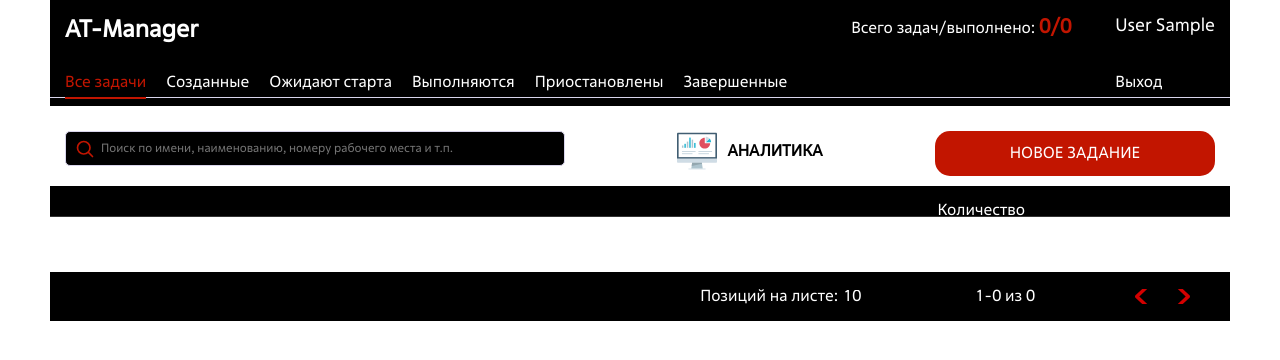
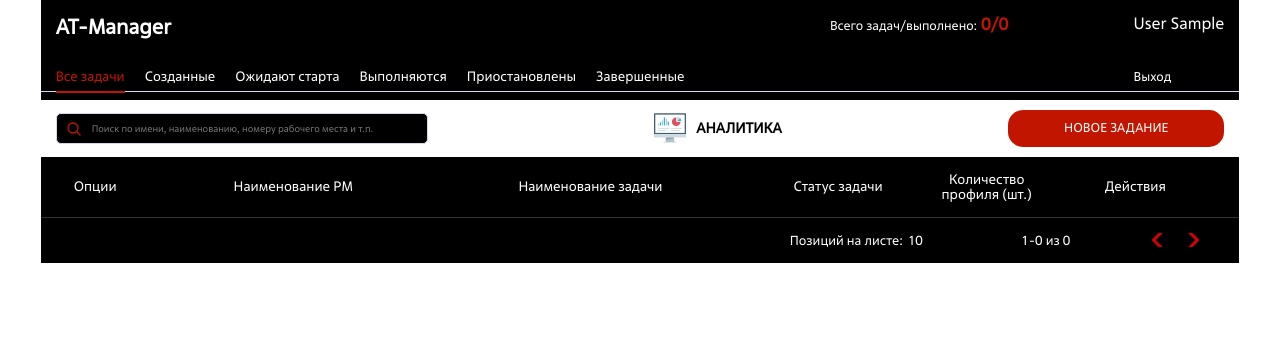
Before and after one commit to Nenakhov-Maxim/AT-Manager-App, a Django app: page /master/ in a window 1280 px wide. Shown: the top 360 px of the page. Run offline with Django 5.2, Linux system fonts and the light colour scheme; the visitor is signed in with stand-in values (Sample User, id 1); data that the repository does not hold is empty.

Commit message:
media master

```diff
--- a/app/settings.py
+++ b/app/settings.py
@@ -25,7 +25,7 @@
 # SECURITY WARNING: don't run with debug turned on in production!
 DEBUG = True
 
-ALLOWED_HOSTS = ['192.168.0.8', '127.0.0.1']
+ALLOWED_HOSTS = ['192.168.0.8', '127.0.0.1', '192.168.195.168']
 
 
 # Application definition
--- a/app/static/css/master.css
+++ b/app/static/css/master.css
@@ -30,12 +30,28 @@
 }
 
 .header-menu-list {
+  position: relative;
   display: flex;
   flex-wrap: nowrap;
   flex-direction: row;
   padding: 0;
   list-style: none;
   margin: 30px 0 15px 0;
+}
+
+.header-menu-wrapper::after  {
+  cursor: pointer;
+  display: none;
+  position: absolute;
+  content: '';
+  background-image: url('../img/menu.svg');
+  background-position: center;
+  background-repeat: no-repeat;
+  background-size: cover;
+  width: 20px;
+  height: 20px;
+  left: 15px;
+  top: 40px;
 }
 
 .header-menu-item {
@@ -99,7 +115,7 @@
   justify-content: space-between;
   padding-left: 15px;
   padding-right: 15px;
-  padding-top: 15px;
+  align-items: center;
   margin-bottom: 10px;
 }
 
@@ -194,6 +210,7 @@
   background-color: black;
   border-bottom: 1px solid #333;
   align-items: center;
+  height: 30px;
 }
 
 .task-cards-list {
@@ -431,7 +448,7 @@
   border-bottom: 1px dashed #C21500
 }
 
-.more-info__text::after {
+.actions__more-info::after {
   position: absolute;
   content: '';
   background-image: url('../img/More.svg');
@@ -440,8 +457,8 @@
   background-size: cover;
   width: 25px;
   height: 25px;
-  top: 0;
-  right: -80px;
+  top: 42px;
+  right: -5px;
   cursor: pointer;
 }
 
@@ -710,6 +727,7 @@
   display: flex;
   flex-wrap: nowrap;
   flex-direction: row;
+  align-items: center;
 }
 
 .position-in-list__title-block  {
@@ -747,6 +765,7 @@
   z-index: 100;
   top: 0;
   left: 0;
+  overflow: auto;
 }
 
 .edit-task-popup {
@@ -760,6 +779,7 @@
   z-index: 100;
   top: 0;
   left: 0;
+
 }
 
 .new-task-popup-wrapper {
@@ -768,6 +788,12 @@
   width:1000px;
   z-index:2;
   background-color: white;
+  overflow: auto;
+  top: 0;
+  margin-bottom: 10px;
+  margin-top: 10px;
+  top: 0;
+  position: sticky;
 }
 
 .edit-task-popup-wrapper {
--- /dev/null
+++ b/app/static/css/media-master.css
@@ -0,0 +1,266 @@
+@media (max-width: 1600px) {
+  .more-information__event  {
+   font-size: calc(16px + (16 - 13) * (100vw - 1600px) / (1600 - 1200) );
+  }
+  .header-menu-list {
+    font-size: calc(16px + (16 - 10) * (100vw - 1600px) / (1600 - 800) );
+  }
+  .task-headers-list {
+    font-size: calc(16px + (16 - 9) * (100vw - 1600px) / (1600 - 600) );
+
+  }
+  .logout  {
+    font-size: calc(16px + (16 - 12) * (100vw - 1600px) / (1600 - 1200) );
+  }
+  .card-item__title {
+    font-size: calc(18px + (18 - 14) * (100vw - 1600px) / (1600 - 1200) );
+  }
+  .new-task-button {
+    width: calc(280px + (280 - 200) * (100vw - 1600px) / (1600 - 1200) );
+    height: calc(45px + (45 - 35) * (100vw - 1600px) / (1600 - 1200) );
+    font-size: calc(16px + (16 - 12) * (100vw - 1600px) / (1600 - 1200) );
+    min-width: 150px;
+    min-height: 35px;
+  }
+  .search-item {
+    width: calc(500px + (500 - 340) * (100vw - 1600px) / (1600 - 1200) );
+    font-size: calc(12px + (12 - 9) * (100vw - 1600px) / (1600 - 1200) );
+    height: calc(35px + (35 - 25) * (100vw - 1600px) / (1600 - 800) );
+    min-width: 190px;
+  }
+  .toolbars__search::after {
+    width: calc(20px + (20 - 10) * (100vw - 1600px) / (1600 - 800) );
+    height: calc(20px + (20 - 10) * (100vw - 1600px) / (1600 - 800) );
+  }
+  .task-status-widget__text {
+    font-size: calc(16px + (16 - 12) * (100vw - 1600px) / (1600 - 1200) );
+    border-radius: calc(10px + (10 - 6) * (100vw - 1600px) / (1600 - 800) );
+    padding-left: calc(35px + (35 - 20) * (100vw - 1600px) / (1600 - 800) );
+  }
+  .task-status-widget ::before {
+    top: calc(8px + (8 - 5) * (100vw - 1600px) / (1600 - 1200) );
+    left: calc(14px + (14 - 10) * (100vw - 1600px) / (1600 - 1200) );
+  }
+  .toolbars__sub_tasks {
+    font-size: calc(16px + (16 - 14) * (100vw - 1600px) / (1600 - 1200) );
+  }
+  .toolbars__sub_tasks img {
+    width: calc(40px + (40 - 30) * (100vw - 1600px) / (1600 - 1200) );
+  }
+  .stats-info__text {
+    font-size: calc(16px + (16 - 12) * (100vw - 1600px) / (1600 - 1200) );
+  }
+  .stats-info__num {
+    font-size: calc(20px + (20 - 16) * (100vw - 1600px) / (1600 - 1200) );
+  }
+  .toolbar-item__history__svg {
+    width: calc(25px + (25 - 13) * (100vw - 1600px) / (1600 - 400) );
+    height: calc(25px + (25 - 13) * (100vw - 1600px) / (1600 - 400) );
+  }
+  .toolbar-item__checkbox {
+    width: calc(25px + (25 - 13) * (100vw - 1600px) / (1600 - 400) );
+    height: calc(25px + (25 - 13) * (100vw - 1600px) / (1600 - 400) );
+    margin-right: calc(30px + (30 - 15) * (100vw - 1600px) / (1600 - 800) );
+  }
+  .person-info__name {
+    font-size: calc(18px + (18 - 16) * (100vw - 1600px) / (1600 - 1200) );
+  }
+  .person-info__department {
+    font-size: calc(12px + (12 - 10) * (100vw - 1600px) / (1600 - 1200) );
+  }
+  .header-logo  {
+    font-size: calc(24px + (24 - 20) * (100vw - 1600px) / (1600 - 1200) );
+  }
+  .footer-content {
+    font-size: calc(16px + (16 - 7) * (100vw - 1600px) / (1600 - 600) );
+
+  }
+  .navigation__left {
+    width: calc(15px + (15 - 10) * (100vw - 1600px) / (1600 - 600) );
+    height: calc(15px + (15 - 10) * (100vw - 1600px) / (1600 - 600) );
+    margin-right: calc(25px + (25 - 20) * (100vw - 1600px) / (1600 - 1200) );
+    min-width: 8px;
+    min-height: 8px;
+  }
+  .navigation__right {
+    width: calc(15px + (15 - 10) * (100vw - 1600px) / (1600 - 600) );
+    height: calc(15px + (15 - 10) * (100vw - 1600px) / (1600 - 600) );
+    min-width: 8px;
+    min-height: 8px;
+  }
+  .footer-content__navigation ::after {
+    width: calc(15px + (15 - 10) * (100vw - 1600px) / (1600 - 600) );
+    height: calc(15px + (15 - 10) * (100vw - 1600px) / (1600 - 600) );
+    min-width: 8px;
+    min-height: 8px;
+  }
+  .worplace-name__equipment {
+    font-size: calc(12px + (12 - 9) * (100vw - 1600px) / (1600 - 400) );
+  }
+  .wrapper {
+    margin-left: calc(50px + (50 - 15) * (100vw - 1600px) / (1600 - 400) );
+    margin-right: calc(50px + (50 - 15) * (100vw - 1600px) / (1600 - 400) );
+  }
+  .footer-content__position-in-list  {
+    margin-right: calc(100px + (100 - 30) * (100vw - 1600px) / (1600 - 400) );
+  }
+  .footer-content__all-task-info  {
+    margin-right: calc(100px + (100 - 30) * (100vw - 1600px) / (1600 - 400) );
+  }
+  .footer-content__navigation {
+    margin-right: calc(25px + (25- 15) * (100vw - 1600px) / (1600 - 400) );
+  }
+  .more-information__head-names  {
+    font-size: calc(16px + (16 - 4) * (100vw - 1600px) / (1600 - 400) );
+  }
+  .new-task-popup-wrapper {
+    width: calc(1000px + (1000 - 600) * (100vw - 1600px) / (1600 - 800) );
+  }
+  .new-task-popup input {
+    width: calc(250px + (250 - 150) * (100vw - 1600px) / (1600 - 800) );
+  }
+  .new-task-popup select {
+    width: calc(250px + (250 - 150) * (100vw - 1600px) / (1600 - 800) );
+  }
+  .new-task-popup {
+    font-size: calc(16px + (16 - 10) * (100vw - 1600px) / (1600 - 400) );
+  }
+  .new-task-popup-wrapper {
+    grid-template-rows: 15vh 1.5fr 1.5fr;
+  }
+  .new-task-popup__title-block {
+    max-height: 550px;
+  }
+}
+
+@media (max-width: 1000px) {
+  .task-status__text {
+    display: none;
+  }
+  .task-status-widget__text {
+    border: none;
+  }
+  .actions__more-info::after {
+    top: 21px;
+  }
+  .new-task-popup__content-block {
+    grid-template-columns: 1fr 1fr;
+  }
+}
+
+@media (max-width: 800px) {
+  .more-info__text {
+    display: none;
+  }
+  .actions__more-info::after {
+    right: calc(50px + (50 - 30) * (100vw - 1600px) / (1600 - 600) );
+  }
+  .header-menu-wrapper::after {
+    display: inherit;
+  }
+  .header-menu-list {
+    display: none;
+    position: absolute;
+    flex-direction: column;
+    width: 130px;
+    height: 155px;
+    background-color: black;
+    z-index: 2;
+    left: 0;
+    padding: 5px;
+
+  }
+  .header-menu-item {
+    margin-bottom: 15px;
+    margin-right: 0;
+
+  }
+  .active::after {
+    position: absolute;
+    content: '';
+    width: 100%;
+    height: 2px;
+    background-color: #C21500;
+    left: 0px;
+    bottom: -5px;
+    z-index: 1;
+  }
+  .header-border {
+    display: none;
+  }
+  .actions__more-info::after {
+    width: calc(25px + (25 - 15) * (100vw - 800px) / (800 - 400) );
+    height: calc(25px + (25 - 15) * (100vw - 800px) / (800 - 400) );
+    top: calc(21px + (21 - 30) * (100vw - 800px) / (800 - 400) );
+  }
+
+  .logout {
+    font-size: 10px;
+    margin-top: 10px;
+  }
+  .popup-content-block__footer {
+    grid-template-columns: 1fr;
+  }
+  .new-task-popup__content-block {
+    grid-template-columns: 1fr;
+  }
+  .new-task-popup input {
+    width: 100%;
+  }
+  .new-task-popup select {
+    width: 100%;
+  }
+}
+
+@media (max-width: 600px) {
+  .task-status-widget ::before {
+    top: 2.5px;
+    left: 4px;
+    width: calc(7px + (7 - 5) * (100vw - 600px) / (600 - 400) );
+    height: calc(7px + (7 - 5) * (100vw - 600px) / (600 - 400) );
+  }
+  .new-task-button {
+    font-size: 8px;
+  }
+  .toolbars {
+    flex-direction: column;
+  }
+  .toolbars__search {
+    margin-bottom: 10px;
+
+  }
+  .toolbars__sub_tasks {
+    margin-bottom: 10px;
+  }
+  .toolbars__new-task{
+    margin-bottom: 10px;
+  }
+  .stats-info__text {
+    font-size: 7px;
+  }
+  .header-stats {
+    display: flex;
+    flex-direction: column;
+    align-items: center;
+  }
+  .stats-info__num{
+    margin-top: 10px;
+    font-size: 12px;
+  }
+  .more-information__event {
+    font-size: 6px;
+  }
+  .new-task-popup__content-block {
+    text-align: center;
+
+  }
+  .popup-content-block__footer  {
+    text-align: center;
+  }
+  .new-task-popup input {
+    width: calc(350px + (350 - 300) * (100vw - 600px) / (600 - 400) );
+  }
+  .new-task-popup select {
+    width: calc(350px + (350 - 300) * (100vw - 600px) / (600 - 400) );
+  }
+}
--- a/app/static/js/master.js
+++ b/app/static/js/master.js
@@ -28,17 +28,16 @@
   if (Object.prototype.hasOwnProperty.call(cards_task, key)) {
     const card_item = cards_task[key];
     let id_task = card_item.dataset.itemid
-    card_item.querySelector('.more-info__text').addEventListener('click', () => open_actions(card_item))
+    card_item.querySelector('.more-info__text, .actions__more-info').addEventListener('click', () => open_actions(card_item))
   }
 }
 //Скрытие опций при клике в любом другом месте
 document.addEventListener('mouseup', function (e) {
-
   let popup_action = document.querySelectorAll('.more-info-popup');
   for (const key in popup_action) {
     if (Object.prototype.hasOwnProperty.call(popup_action, key)) {
       const element = popup_action[key];
-      if (e.target.closest(".more-info-popup")) return;
+      if (e.target.closest(".more-info-popup") && (e.target.classList != 'close-popup')) return;
       element.classList.add("disable");
     }
   }
@@ -49,17 +48,16 @@
   let popup_action = card_item.querySelector('.more-info-popup')
   let close_button = card_item.querySelector('.close-popup')
 
+
   if (popup_action.classList.contains('disable')) {
     popup_action.classList.remove('disable')
   } else {
     popup_action.classList.add('disable')
   }
-
-  close_button.addEventListener('click', ()=>close_action(popup_action))
 };
 
-function close_action(popup) {
-  popup.classList.add('disable')
+function close_action(e) {
+  e.closest('.more-info-popup').classList.toggle('disable')
 }
 
 
@@ -429,3 +427,24 @@
     change_block_in_page(false)
   }
 }
+
+function menu_click () {
+  const screenWidth = window.screen.width
+  if (screenWidth <= 800) {
+    if (document.querySelector('.header-menu-list').style.display == 'flex') {
+      document.querySelector('.header-menu-list').style.display = 'none'
+      // document.querySelector('.header-menu-wrapper::after').style.display = 'block'
+    } else {
+      document.querySelector('.header-menu-list').style.display = 'flex'
+      // document.querySelector('.header-menu-wrapper::after').style.display = 'none'
+    }
+
+  }
+}
+
+document.addEventListener("resize", (event) => {
+  const screenWidth = window.screen.width
+  if (screenWidth > 800)  {
+    document.querySelector('.header-menu-list').style.display = 'flex'
+  }
+});
--- a/app/templates/master.html
+++ b/app/templates/master.html
@@ -9,6 +9,7 @@
   <link rel="stylesheet" href="{% static "css/normalize.css" %}">
   <link rel="stylesheet" href="{% static "css/style.css" %}">
   <link rel="stylesheet" href="{% static "css/master.css" %}">
+  <link rel="stylesheet" href="{% static "css/media-master.css" %}">
   <title>AT-Manager (Мастер)</title>
 </head>
 <body>
@@ -19,8 +20,8 @@
         <div class="header-logo">
           <span class="logo-title">{{load_data.title}}</span>
         </div>
-        <div class="header-menu-wrapper">
-          <ul class="header-menu-list">
+        <div class="header-menu-wrapper" onclick="menu_click()">
+          <ul class="header-menu-list" >
             <li class="header-menu-item">Все задачи</li>
             <li class="header-menu-item">Созданные</li>
             <li class="header-menu-item">Ожидают старта</li>
@@ -166,7 +167,7 @@
               <div class="actions__more-info">
                 <span class="more-info__text">Подробнее</span>
                 <div class="more-info-popup disable">
-                  <span class="close-popup">X</span>
+                  <span class="close-popup" onclick="close_action(this)">X</span>
                   <div id="edit" class="more-info-popup__edit-task" data-itemId={{el.id}}>
                     <a href="#" class="edit-task__link">Редактировать</a>
                   </div>
@@ -184,7 +185,7 @@
               <div class="actions__more-info">
                 <span class="more-info__text">Подробнее</span>
                 <div class="more-info-popup disable">
-                  <span class="close-popup">X</span>
+                  <span class="close-popup" onclick="close_action(this)">X</span>
                   <div id="pause" class="more-info-popup__start-task" data-itemId={{el.id}}>
                     <a href="#" class="start-task__link">Приостановить</a>
                   </div>
@@ -199,7 +200,7 @@
               <div class="actions__more-info">
                 <span class="more-info__text">Подробнее</span>
                 <div class="more-info-popup disable">
-                  <span class="close-popup">X</span>
+                  <span class="close-popup" onclick="close_action(this)">X</span>
                   <div id="pause" class="more-info-popup__start-task" data-itemId={{el.id}}>
                     <a href="#" class="start-task__link">Приостановить</a>
                   </div>
@@ -211,7 +212,7 @@
               <div class="actions__more-info">
                 <span class="more-info__text">Подробнее</span>
                 <div class="more-info-popup disable">
-                  <span class="close-popup">X</span>
+                  <span class="close-popup" onclick="close_action(this)">X</span>
                   <div id="edit" class="more-info-popup__edit-task" data-itemId={{el.id}}>
                     <a href="#" class="edit-task__link">Редактировать</a>
                   </div>
@@ -229,7 +230,7 @@
               <div class="actions__more-info">
                 <span class="more-info__text">Подробнее</span>
                 <div class="more-info-popup disable">
-                  <span class="close-popup">X</span>
+                  <span class="close-popup" onclick="close_action(this)">X</span>
                   <div id="edit" class="more-info-popup__edit-task" data-itemId={{el.id}}>
                     <a href="#" class="edit-task__link">Редактировать</a>
                   </div>
@@ -247,7 +248,7 @@
               <div class="actions__more-info">
                 <span class="more-info__text">Подробнее</span>
                 <div class="more-info-popup disable">
-                  <span class="close-popup">X</span>
+                  <span class="close-popup" onclick="close_action(this)">X</span>
                   <div id="hide" class="more-info-popup__hide-task" data-itemId={{el.id}}>
                     <a href="#" class="hide-task__link">Скрыть</a>
                   </div>
@@ -259,7 +260,7 @@
               <div class="actions__more-info">
                 <span class="more-info__text">Подробнее</span>
                 <div class="more-info-popup disable">
-                  <span class="close-popup">X</span>
+                  <span class="close-popup" onclick="close_action(this)">X</span>
                   <div id="pause" class="more-info-popup__start-task" data-itemId={{el.id}}>
                     <a href="#" class="start-task__link">Приостановить</a>
                   </div>
```
Also changed, not shown: app/static/img/menu.svg (added).
